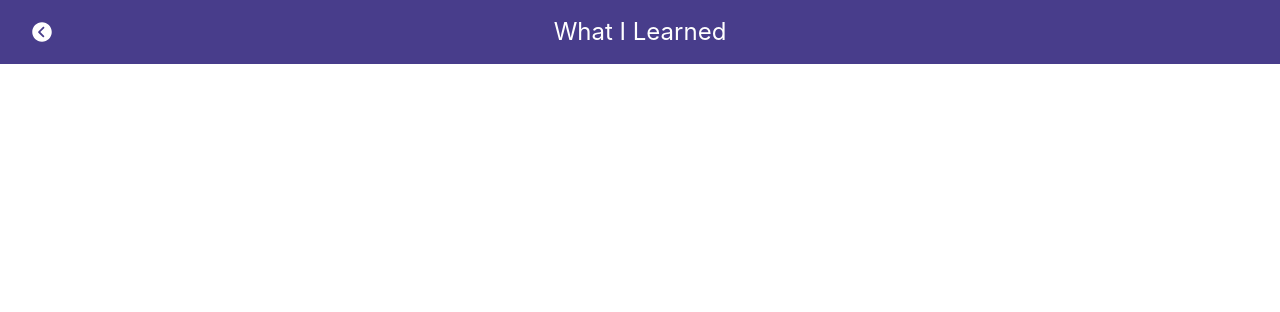
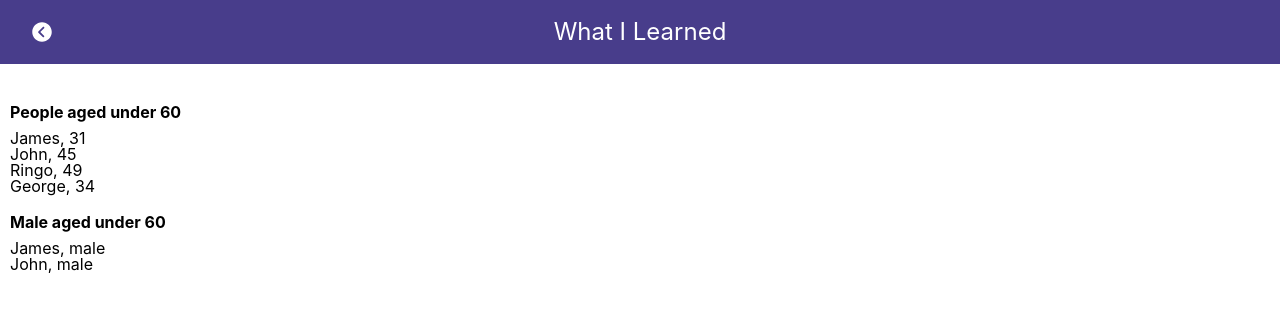
Before and after one commit to saebomp/todayilearned, a React (Create React App) app: page /filter in a window 1280 px wide. Shown: the top 312 px of the page. Built offline with nearby package versions, Linux system fonts and the light colour scheme; the HTML template or start-up script is replaced by a standard one.

Commit message:
feat : add filter

```diff
--- a/src/App.js
+++ b/src/App.js
@@ -13,6 +13,7 @@ import Count from './components/Count'
 import ProgressSteps from './components/ProgressSteps'
 import Async from './components/Async'
 import Todolist from './components/Todo/Todolist'
+import Filter from './components/Filter'
 
 function App() {
   return (
@@ -31,6 +32,7 @@ function App() {
         <Route exact path="/progressSteps" component={ProgressSteps} />
         <Route exact path="/async" component={Async} />
         <Route exact path="/todolist" component={Todolist} />
+        <Route exact path="/filter" component={Filter} />
       </div>
     </Router>
   );
--- a/src/Data.js
+++ b/src/Data.js
@@ -65,4 +65,10 @@ export let DATA = [
     title : 'todolist',
     component : 'Todolist'
   },
+  {
+    id: 11,
+    path : '/filter',
+    title : 'filter',
+    component : 'Filter'
+  },
 ]
--- /dev/null
+++ b/src/components/Filter.js
@@ -0,0 +1,65 @@
+import React, {useState, useEffect} from 'react';
+
+const styles = {
+  margin: {
+    padding: '10px',
+    marginTop:'10px'
+  },
+  list: {
+    listStyle:'none'
+  },
+  h4 : {
+    marginTop:'20px',
+    marginBottom:'10px'
+  }
+}
+
+const people = [
+  {
+    name: 'James',
+    age: 31,
+    gender:'male'
+  },
+  {
+    name: 'John',
+    age: 45,
+    gender:'male'
+  },
+  {
+    name: 'Paul',
+    age: 65,
+    gender:'male'
+  },
+  {
+    name: 'Ringo',
+    age: 49,
+    gender:'unknown'
+  },
+  {
+    name: 'George',
+    age: 34,
+    gender:'female'
+  }
+];
+
+const Filter = () => {
+
+
+  return (
+    <div style={styles.margin}>
+      <h4 style={styles.h4}>People aged under 60</h4>
+      {people.filter(person => person.age < 60).map(filteredName => (
+        <li style={styles.list}>{filteredName.name}, {filteredName.age}</li>
+      ))}
+      <h4 style={styles.h4}>Male aged under 60</h4>
+      {people.filter(person => person.age < 60).filter(gen => gen.gender === 'male').map(filteredName => (
+        <li style={styles.list}>{filteredName.name}, {filteredName.gender}</li>
+      ))}
+    </div>
+  )
+}
+
+export default Filter
+
+
+// https://upmostly.com/tutorials/react-filter-filtering-arrays-in-react-with-examples
```
